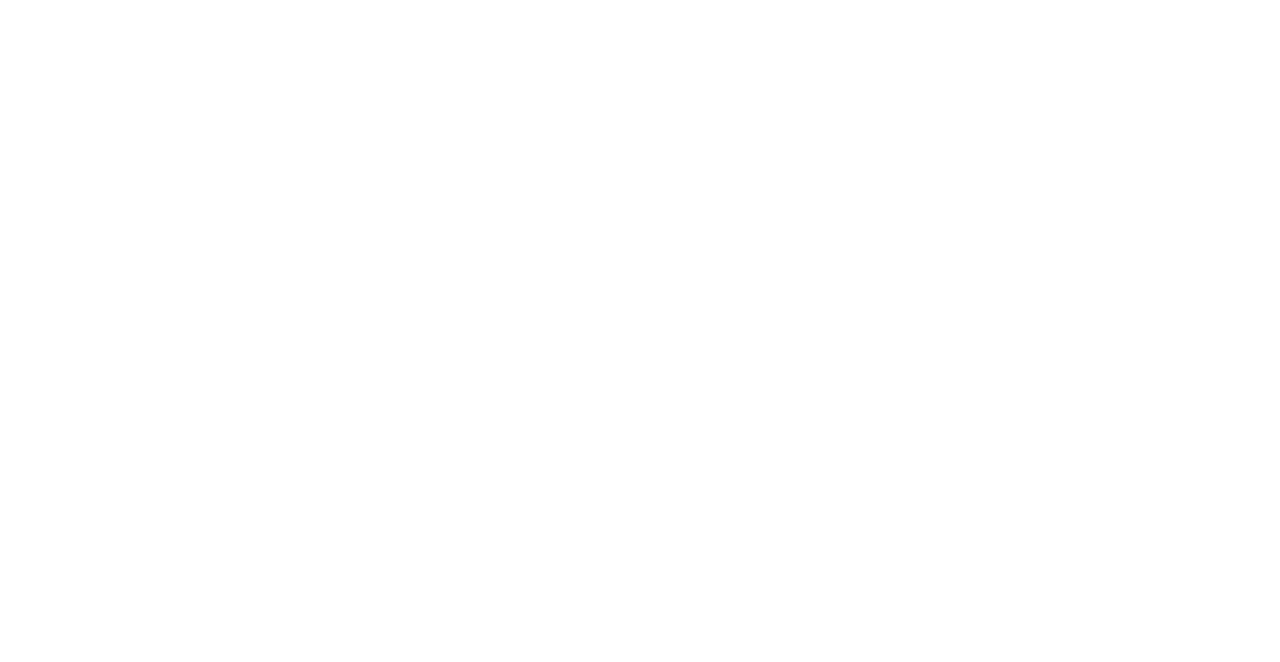
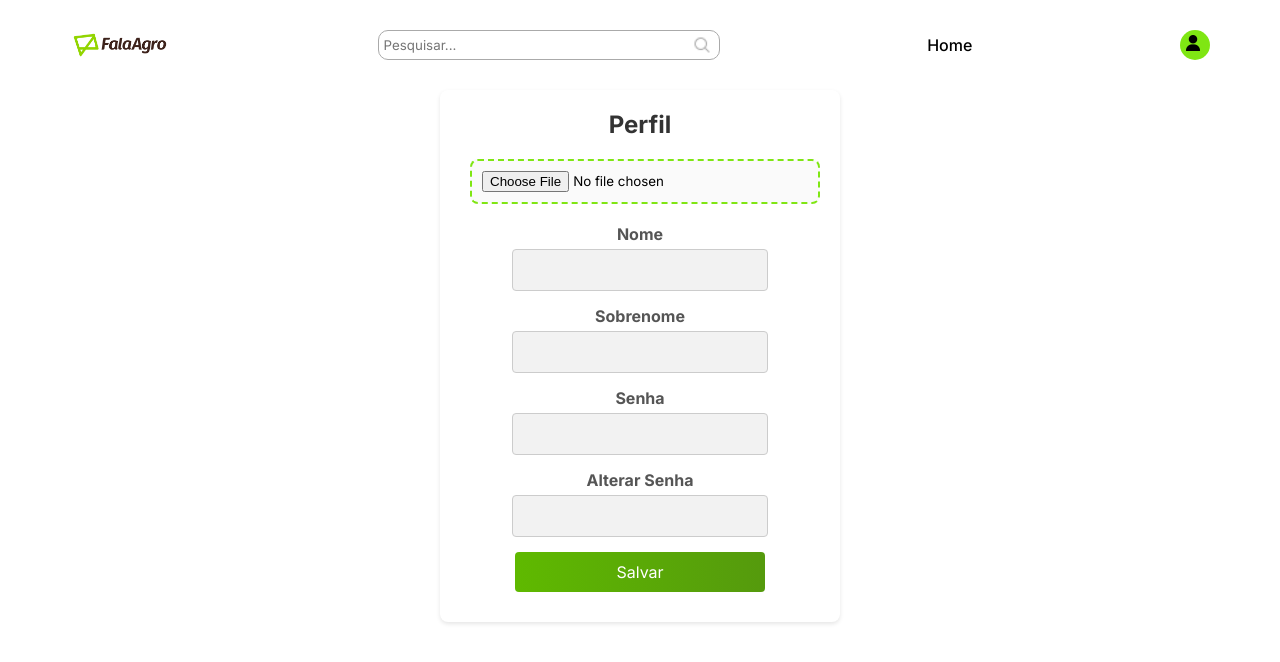
Before and after one commit to dmds97/Fala_Agro, a React (Vite) app: page /perfil in a window 1280 px wide. Before the commit this address had no page. Shown: the top 662 px of the page. Built offline with nearby package versions, Linux system fonts and the light colour scheme.

Commit message:
criação da Profile e Header1 para Profile

```diff
--- a/src/App.tsx
+++ b/src/App.tsx
@@ -5,7 +5,10 @@
 import HomePage from "./pages/HomePage";
 import NewsPage from "./pages/NewsPage";
 import EventPage from "./pages/EventPage";
-import BusinessPage from "./pages/BusinessPage"; // Corrigido o nome do componente
+import BusinessPage from "./pages/BusinessPage";
+import ProfilePage from "./pages/ProfilePage";
+
+
 import "./index.css";
 
 function App() {
@@ -13,12 +16,13 @@
     <BrowserRouter>
       <Routes>
         <Route path="/" element={<LoginPage />} />
-        <Route path="/login" element={<LoginPage />} /> {/* Adicionada a rota /login */}
+        <Route path="/login" element={<LoginPage />} />
         <Route path="/signup" element={<SignUpPage />} />
         <Route path="/home" element={<HomePage />} />
         <Route path="/noticias" element={<NewsPage />} />
         <Route path="/eventos" element={<EventPage />} />
-        <Route path="/negocios" element={<BusinessPage />} /> {/* Corrigido o nome do componente */}
+        <Route path="/negocios" element={<BusinessPage />} />
+        <Route path="/perfil" element={<ProfilePage />} />
       </Routes>
     </BrowserRouter>
   );
--- /dev/null
+++ b/src/components/Header1/index.tsx
@@ -0,0 +1,37 @@
+import { Link } from "react-router-dom";
+import logo from "../../assets/img/logo.png";
+import user from "../../assets/icons/user.png";
+import icon from "../../assets/icons/simbolo-falaagro-1.png";
+import menu from "../../assets/icons/menu.png";
+import "./style.css";
+
+const Header1 = () => {
+    const menuItems: string[] = ["Home"];
+
+    return (
+        <header>
+            <img className="menu" src={menu} alt="menu hamburger" />
+            <img className="nav-banner" src={logo} alt="Logo Fala Agro" />
+            <img className="nav-logo" src={icon} alt="Fala Agro" />
+            <input className="search" placeholder="Pesquisar..." type="search" name="search" id="search" />
+            <nav>
+                <ul>
+                    {menuItems.map(item => (
+                        <li key={item} className="nav-item">
+                            <Link className="nav-link" to={`/${item.toLowerCase()}`}>{item}</Link>
+                        </li>
+                    ))}
+                </ul>
+            </nav>
+            <div className="user-container">
+                <div className="user-info">
+                    <Link to="/login">
+                        <img className="user-icon" src={user} alt="ícone de usuário" />
+                    </Link>
+                </div>
+            </div>
+        </header>
+    );
+}
+
+export default Header1;
--- /dev/null
+++ b/src/components/Header1/style.css
@@ -0,0 +1,119 @@
+header {
+    display: flex;
+    padding: 10px 50px;
+    align-items: center;
+    justify-content: space-between;
+}
+
+.menu {
+    display: none;
+    width: 30px;
+    cursor: pointer;
+}
+
+.nav-banner-container {
+    width: 400px;
+    display: flex;
+    justify-content: space-between;
+}
+
+.nav-logo {
+    display: none;
+}
+
+.search-container {
+    width: 100%;
+    display: flex;
+    justify-content: flex-end;
+    align-items: center;
+}
+
+.nav-banner {
+    width: 100px;
+    cursor: pointer;
+}
+
+.search {
+    height: 30px;
+    width: 30%;
+    padding: 0 5px;
+    border: 1px solid #aaa;
+    border-radius: 10px;
+    background-image: url("../../assets/icons/lupa.png");
+    background-size: 20px;
+    background-repeat: no-repeat;
+    background-position: 98%;
+}
+
+.search::-webkit-search-cancel-button {
+    -webkit-appearance: none;
+    appearance: none;
+}
+
+ul {
+    display: flex;
+    gap: 25px;
+    margin: 0;
+    padding: 0;
+}
+
+li {
+    list-style: none;
+    font-weight: 500;
+    font-size: 1rem;
+}
+
+.nav-link {
+    color: #000;
+    text-decoration: none;
+}
+
+.nav-link:hover {
+    text-decoration: underline;
+}
+
+.user-container {
+    display: flex;
+    align-items: center;
+    cursor: pointer;
+}
+
+.user-info {
+    display: flex;
+    width: 30px;
+    height: 30px;
+    padding: 5px;
+    border-radius: 100%;
+    background-color: #7fe613;
+    align-items: center;
+    justify-content: center;
+}
+
+.user-icon {
+    width: 80%;
+    cursor: pointer;
+}
+
+.profile-image-upload {
+    margin-left: 10px;
+    cursor: pointer;
+}
+
+@media (max-width: 1024px) {
+    .search {
+        display: none;
+    }
+}
+
+@media (max-width: 640px) {
+    header {
+        justify-content: space-between;
+        padding: 10px 30px;
+    }
+    .menu {
+        display: block;
+    }
+    nav {
+        display: none;
+    }
+}
--- a/src/pages/HomePage/index.tsx
+++ b/src/pages/HomePage/index.tsx
@@ -1,7 +1,6 @@
 import "./style.css";
 import Header from "../../components/Header";
 import Card from "../../components/Card";
-
 
 const HomePage = () => {
   return (
--- /dev/null
+++ b/src/pages/ProfilePage/index.tsx
@@ -0,0 +1,63 @@
+
+import "./style.css";
+import Header1 from '../../components/Header1';
+import Input from "../../components/Input/Input";
+import Button from "../../components/Button/Button";
+import { useForm } from "react-hook-form";
+
+interface ProfileData {
+    nome: string;
+    sobrenome: string;
+    senha: string;
+    "alterar-senha": string;
+}
+
+const ProfilePage = () => {
+    const { register, handleSubmit } = useForm<ProfileData>();
+
+    const onSubmit = (data: ProfileData) => {
+        console.log(data);
+
+    };
+
+    return (
+        <div className="ProfilePage">
+            <Header1 />
+            <div className="profile-container">
+                <h2>Perfil</h2>
+                <div className="image-upload-container">
+                    <input type="file" accept="image/*" className="profile-image-upload" />
+                </div>
+                <form onSubmit={handleSubmit(onSubmit)} className="profile-form">
+                    <Input
+                        label="Nome"
+                        type="text"
+                        id="nome"
+                        register={register("nome", { required: "Nome é obrigatório" })}
+                    />
+                    <Input
+                        label="Sobrenome"
+                        type="text"
+                        id="sobrenome"
+                        register={register("sobrenome", { required: "Sobrenome é obrigatório" })}
+                    />
+                    <Input
+                        label="Senha"
+                        type="password"
+                        id="senha"
+                        register={register("senha", { required: "Senha é obrigatória" })}
+                    />
+                    <Input
+                        label="Alterar Senha"
+                        type="password"
+                        id="alterar-senha"
+                        register={register("alterar-senha", { required: "Alterar senha é obrigatório" })}
+                    />
+                    <Button value="Salvar" type="submit" />
+                </form>
+            </div>
+        </div>
+    );
+};
+
+export default ProfilePage;
--- /dev/null
+++ b/src/pages/ProfilePage/style.css
@@ -0,0 +1,87 @@
+.ProfilePage {
+    display: flex;
+    flex-direction: column;
+    padding: 20px;
+    background-color: #ffffff;
+    min-height: 100vh;
+}
+
+.profile-container {
+    background-color: #fff;
+    border-radius: 8px;
+    box-shadow: 0 2px 4px rgba(0, 0, 0, 0.1);
+    padding: 20px;
+    width: 100%;
+    max-width: 400px;
+    margin: 20px auto;
+}
+
+h2 {
+    text-align: center;
+    margin-bottom: 20px;
+    color: #333;
+}
+
+.image-upload-container {
+    display: flex;
+    justify-content: center;
+    margin-bottom: 20px;
+}
+
+.profile-image-upload {
+    border: 2px dashed #7fe613;
+    border-radius: 8px;
+    padding: 10px;
+    width: 100%;
+    background-color: #fafafa;
+    cursor: pointer;
+    transition: border-color 0.3s ease;
+}
+
+.profile-image-upload:hover {
+    border-color: #5cb809;
+}
+
+.profile-form {
+    display: flex;
+    flex-direction: column;
+    align-items: center;
+    gap: 15px;
+}
+
+.profile-form input {
+    padding: 10px;
+    border: 1px solid #ccc;
+    border-radius: 4px;
+    width: 100%;
+    box-sizing: border-box;
+    font-size: 16px;
+}
+
+.profile-form input:focus {
+    border-color: #7fe613;
+    outline: none;
+}
+
+.profile-form label {
+    margin-bottom: 5px;
+    font-weight: bold;
+    color: #555;
+    text-align: center;
+}
+
+button {
+    background-color: #7fe613;
+    color: white;
+    border: none;
+    border-radius: 4px;
+    padding: 10px;
+    cursor: pointer;
+    font-size: 16px;
+    transition: background-color 0.3s ease;
+    width: 100%;
+}
+
+button:hover {
+    background-color: #5cb809;
+}
```
Also changed, not shown: src/components/Button/Button.tsx (line endings or trailing spaces), src/components/Input/Input.tsx (line endings or trailing spaces), src/pages/HomePage/style.css (indentation only).
